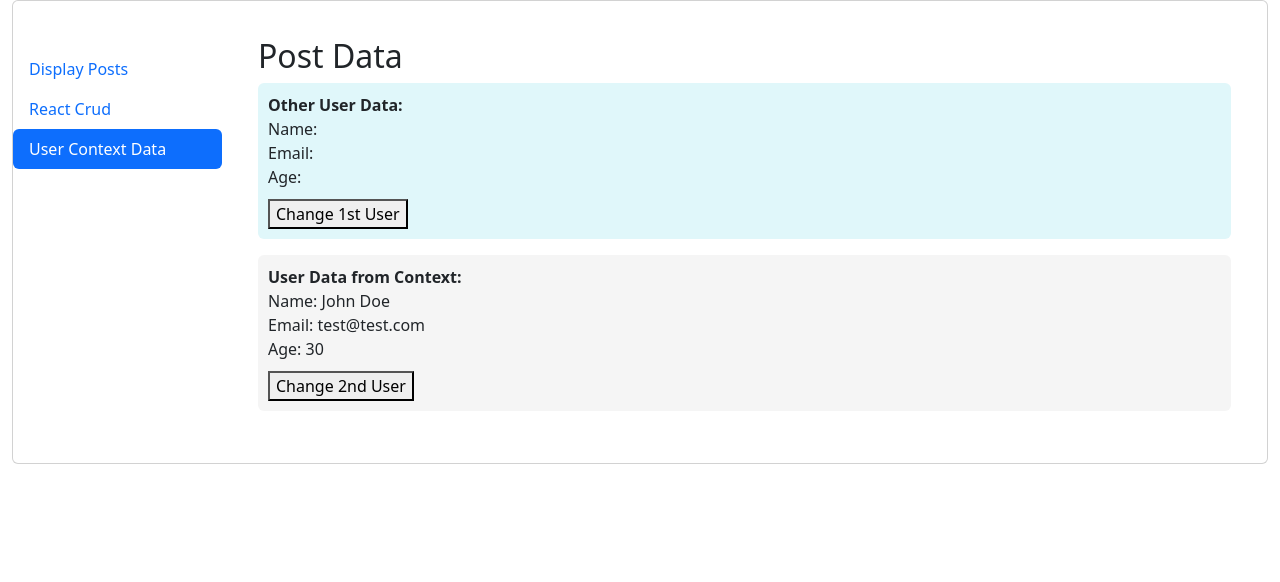
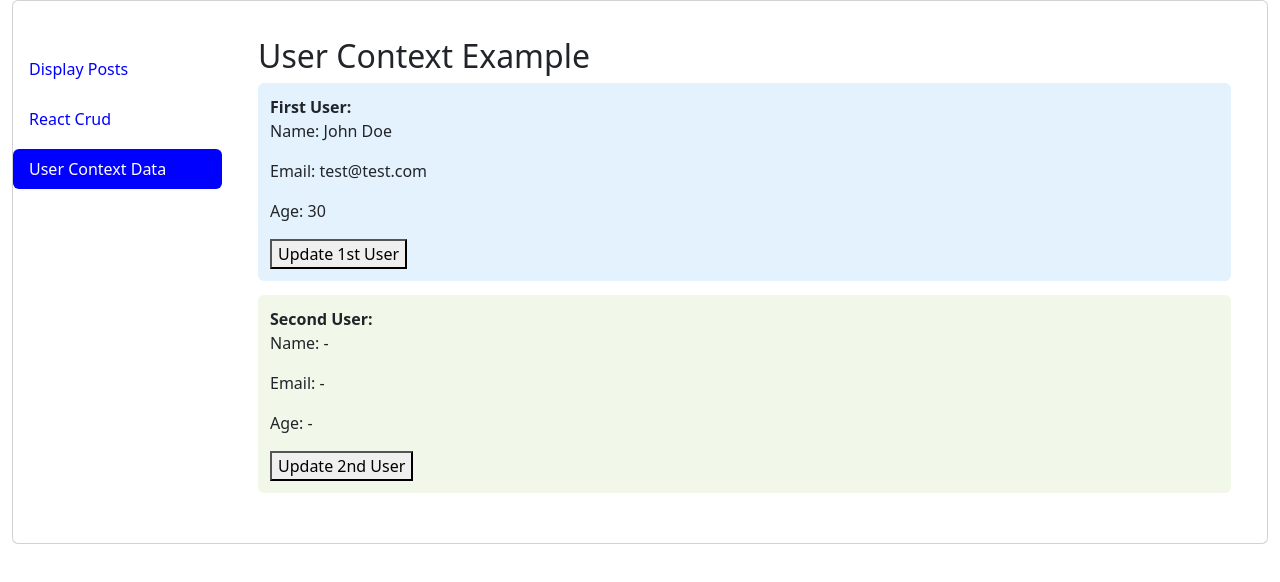
Before and after one commit to jimishgenai/React_Training_Hindi, a React (Vite) app in the folder react-blog/: page /UserContextData in a window 1280 px wide. Shown: the top 582 px of the page. Built offline with nearby package versions, Linux system fonts and the light colour scheme.

Commit message:
added function for contextAPI

```diff
--- a/react-blog/src/App.jsx
+++ b/react-blog/src/App.jsx
@@ -6,11 +6,13 @@ import { useState } from 'react';
 
 
 function App() {
-  const [user, setUser] = useState({
+  const initialMockUser = [{
     name: 'John Doe',
     email: 'test@test.com',
     age: 30,
-  });
+  }];
+
+  const [user, setUser] = useState(initialMockUser);
 
     return (
       <UserContext.Provider value={{ user, setUser }}>
--- a/react-blog/src/assets/globalStyles.css
+++ b/react-blog/src/assets/globalStyles.css
@@ -2,11 +2,28 @@ a {
     border: 1px solid blue;
     border-radius: 5px;
     color: blue !important;
+    font-weight: bold;
+    margin-bottom: 10px;
     padding: 0.5em;
     text-decoration: none;
 }
 
-a:hover {
+.nav-pills .nav-link.active,
+.nav-pills .nav-link:hover {
     background: blue;
     color: #fff !important;
 }
+
+.loader {
+  width: 120px;
+  height: 20px;
+  margin: 10em auto;
+  -webkit-mask:linear-gradient(90deg,#000 70%,#0000 0) 0/20%;
+  background:
+   linear-gradient(#000 0 0) 0/0% no-repeat
+   #ddd;
+  animation: l4 2s infinite steps(6);
+}
+@keyframes l4 {
+    100% {background-size:120%}
+}
--- a/react-blog/src/components/practice/DisplayPosts.jsx
+++ b/react-blog/src/components/practice/DisplayPosts.jsx
@@ -41,21 +41,24 @@ const DisplayPosts = () => {
   // Show loader image while API is fetching
   if (loading) {
     return (
+      // <div
+      // className="loader"
+      //   style={{
+      //     padding: "20px",
+      //     display: "flex",
+      //     justifyContent: "center",
+      //     alignItems: "center",
+      //     height: "200px",
+      //   }}
+      // >
+      //   <img
+      //     src={loader}
+      //     alt="Loading..."
+      //     style={{ width: "250px", height: "100px" }}
+      //   />
+      // </div>
       <div
-        style={{
-          padding: "20px",
-          display: "flex",
-          justifyContent: "center",
-          alignItems: "center",
-          height: "200px",
-        }}
-      >
-        <img
-          src={loader}
-          alt="Loading..."
-          style={{ width: "250px", height: "100px" }}
-        />
-      </div>
+      className="loader"></div>
     );
   }
 
--- a/react-blog/src/components/practice/UserContextData.jsx
+++ b/react-blog/src/components/practice/UserContextData.jsx
@@ -1,49 +1,75 @@
-import React, { useContext } from 'react';
-import { UserContext } from '../../customContex/UserContext.js';
+import React, { useContext } from "react";
+import { UserContext } from "../../customContex/UserContext.js";
 
-const UserContextData = () => {
-    // Get user and setUser from context
+export default function UserContextData() {
+  // STEP 1: Get values from context
   const { user, setUser } = useContext(UserContext);
 
-    // Simple function to update user
-    function updateUser() {
-        setUser({
-            name: "Jimish Shah",
-            email: "jimish.shah@example.com",
-            age: 48
-        })
+  console.log("User Data:", user);
 
+  // STEP 2: Function to update FIRST user
+  function updateFirstUser() {
+    const newUsers = [...user]; // Copy array
+
+    newUsers[0] = {
+      name: "Manish Singh",
+      email: "manish@test.com",
+      age: 35,
+    };
+
+    setUser(newUsers); // Update context
   }
 
-    function updateUserNew() {
-        setUser({
-            name: "Raj Dev",
-            email: "raj.dev@example.com",
-            age: 48
-        })
+  // STEP 3: Function to update/add SECOND user
+  function updateSecondUser() {
+    const newUsers = [...user];
+
+    newUsers[1] = {
+      name: "Ramesh",
+      email: "ramesh@test.com",
+      age: 55,
+    };
+
+    setUser(newUsers);
   }
 
   return (
-        <div style={{ padding: '20px' }}>
-            <h2>Post Data</h2>
-            {/* Show some other user data for demo */}
-            <div style={{ marginBottom: '16px', background: '#e0f7fa', padding: '10px', borderRadius: '6px' }}>
-                <strong>Other User Data:</strong>
-                <div>Name: {user?.nameNew}</div>
-                <div>Email: {user?.emailNew}</div>
-                <div>Age: {user?.ageNew}</div>
-                <button onClick={updateUserNew} style={{marginTop: '10px'}}>Change 1st User</button>
+    <div style={{ padding: "20px" }}>
+      <h2>User Context Example</h2>
+
+      {/* STEP 4: Display FIRST user */}
+      <div
+        style={{
+          marginBottom: "14px",
+          padding: "12px",
+          background: "#e3f2fd",
+          borderRadius: "6px",
+        }}
+      >
+        <strong>First User:</strong>
+        <p>Name: {user[0]?.name}</p>
+        <p>Email: {user[0]?.email}</p>
+        <p>Age: {user[0]?.age}</p>
+
+        <button onClick={updateFirstUser}>Update 1st User</button>
       </div>
-            {/* Show context user data and update button */}
-            <div style={{ marginBottom: '16px', background: '#f5f5f5', padding: '10px', borderRadius: '6px' }}>
-                <strong>User Data from Context:</strong>
-                <div>Name: {user?.name}</div>
-                <div>Email: {user?.email}</div>
-                <div>Age: {user?.age}</div>
-                <button onClick={updateUser} style={{marginTop: '10px'}}>Change 2nd User</button>
+
+      {/* STEP 5: Display SECOND user */}
+      <div
+        style={{
+          marginBottom: "14px",
+          padding: "12px",
+          background: "#f1f8e9",
+          borderRadius: "6px",
+        }}
+      >
+        <strong>Second User:</strong>
+        <p>Name: {user[1]?.name || "-"}</p>
+        <p>Email: {user[1]?.email || "-"}</p>
+        <p>Age: {user[1]?.age || "-"}</p>
+
+        <button onClick={updateSecondUser}>Update 2nd User</button>
       </div>
     </div>
   );
 }
-
-export default UserContextData;
--- a/react-blog/src/customContex/UserContext.js
+++ b/react-blog/src/customContex/UserContext.js
@@ -1,2 +1,4 @@
 import { createContext } from "react";
+
+
 export const UserContext = createContext(null);
--- a/react-blog/src/main.jsx
+++ b/react-blog/src/main.jsx
@@ -2,6 +2,7 @@ import React from "react";
 import ReactDOM from "react-dom/client";
 import App from "./App";
 import "bootstrap/dist/css/bootstrap.min.css";
+import "./assets/globalStyles.css";
 
 ReactDOM.createRoot(document.getElementById("root")).render(
   <App />
```
Also changed, not shown: 1 other file (tests, documents, lock files or other folders). Lines whose indentation alone changed are shown as unchanged.
